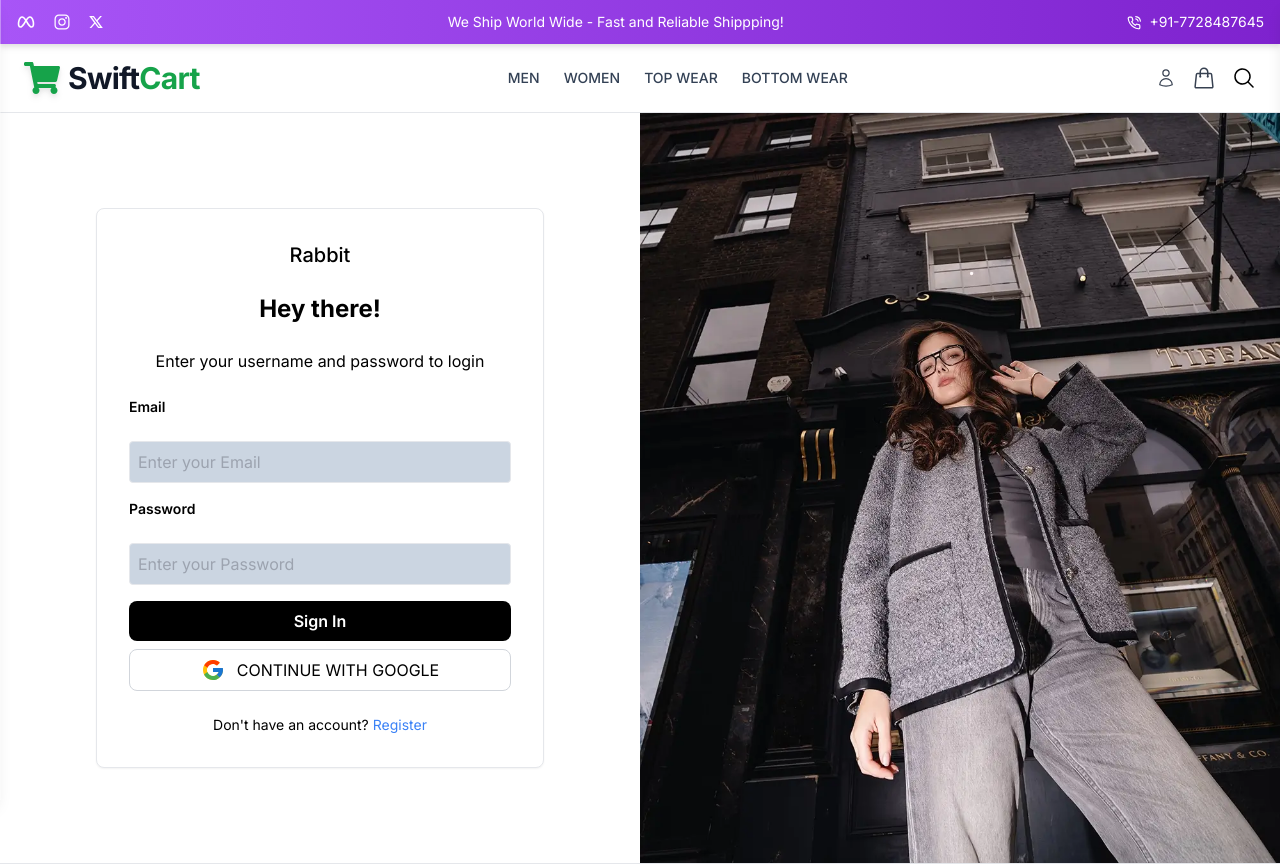
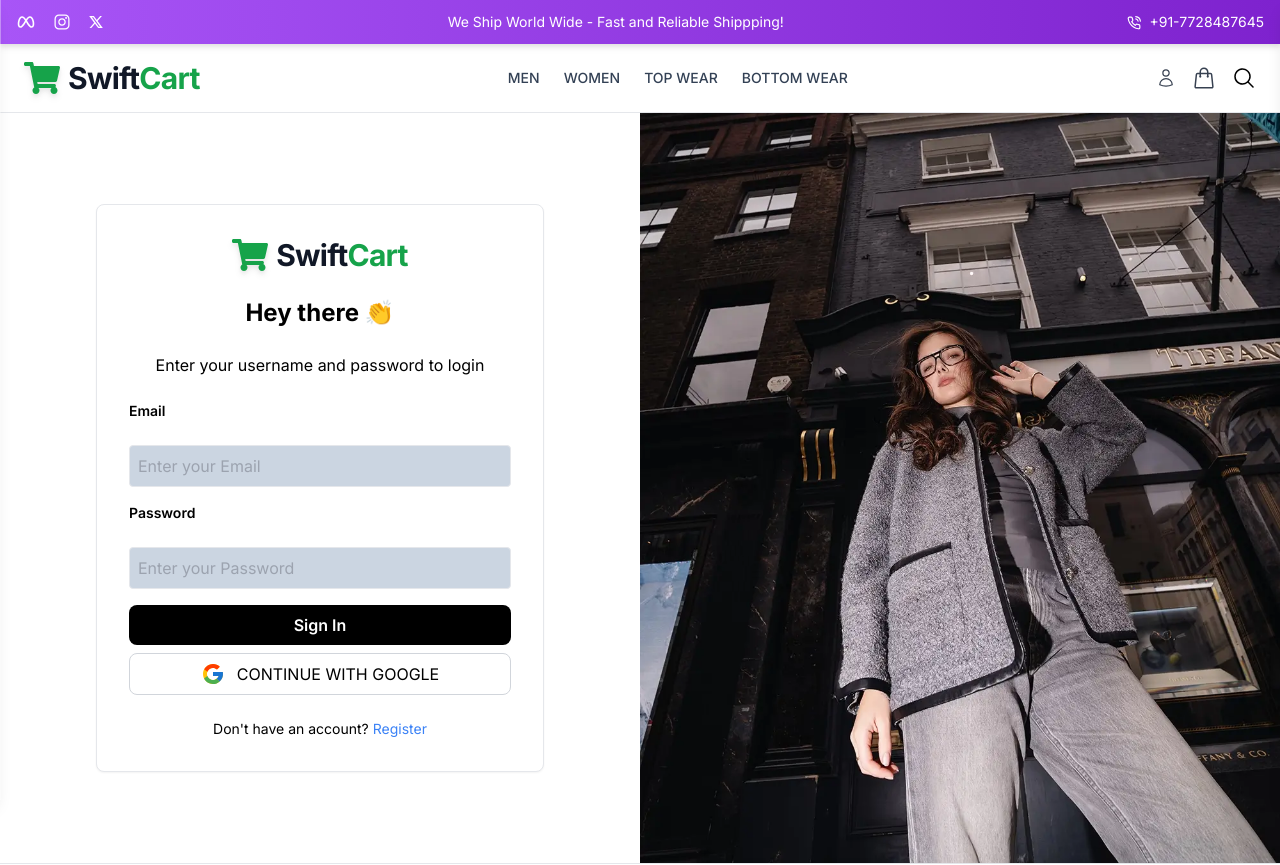
Before and after one commit to jaydeepmalvya02/E-Commerce_platform, a React (Vite) app in the folder Client/: page /login in a window 1280 px wide. Shown: the top 865 px of the page. Built offline with nearby package versions, Linux system fonts and the light colour scheme; no server answers.

Commit message:
fixed error in importing productlogo

```diff
--- a/Client/src/components/Common/Navbar.jsx
+++ b/Client/src/components/Common/Navbar.jsx
@@ -10,7 +10,7 @@ import CartDrawer from '../Layout/CartDrawer'
 import { IoMdClose } from 'react-icons/io'
 import { useSelector } from 'react-redux'
 import { FaShoppingCart } from "react-icons/fa";
-import SwiftCartBrand from '../Logo/productLogo'
+import SwiftCartBrand from '../Logo/ProductLogo'
 
 const Navbar = () => {
   const [drawerOpen, setDrawerOpen] = useState(false);
--- a/Client/src/pages/Login.jsx
+++ b/Client/src/pages/Login.jsx
@@ -6,6 +6,7 @@ import { useDispatch, useSelector } from "react-redux";
 import { useEffect } from "react";
 import { mergeCart } from "../redux/slices/cartSlice";
 import OAuth from "../components/Auth/OAuth";
+import SwiftCartBrand from "../components/Logo/ProductLogo.jsx";
 const Login = () => {
   const [email, setEmail] = useState("");
   const [password, setPassword] = useState("");
@@ -44,9 +45,10 @@ const Login = () => {
           className="w-full max-w-md bg-white p-8 rounded-lg border shadow-sm "
         >
           <div className="flex justify-center mb-6">
-            <h2 className="text-xl font-medium">Rabbit</h2>
+            {/* <h2 className="text-xl font-medium">Rabbit</h2> */}
+            <SwiftCartBrand/>
           </div>
-          <h2 className="text-2xl font-bold text-center mb-6">Hey there!</h2>
+          <h2 className="text-2xl font-bold text-center mb-6">Hey there 👏</h2>
           <p className="text-center mb-6 ">
             Enter your username and password to login
           </p>
--- a/Client/src/pages/Register.jsx
+++ b/Client/src/pages/Register.jsx
@@ -6,6 +6,7 @@ import { useDispatch, useSelector } from "react-redux";
 import { useEffect } from "react";
 import { mergeCart } from "../redux/slices/cartSlice";
 import OAuth from "../components/Auth/OAuth";
+import SwiftCartBrand from "../components/Logo/ProductLogo";
 const Register = () => {
   const [name, setName] = useState("");
   const [email, setEmail] = useState("");
@@ -49,9 +50,10 @@ const Register = () => {
           className="w-full max-w-md bg-white p-8 rounded-lg border shadow-sm"
         >
           <div className="flex justify-center mb-6">
-            <h2 className="text-xl font-medium">Rabbit</h2>
+            {/* <h2 className="text-xl font-medium">Rabbit</h2> */}
+            <SwiftCartBrand/>
           </div>
-          <h2 className="text-2xl font-bold text-center ">Hey There!</h2>
+          <h2 className="text-2xl font-bold text-center ">Hey There 👏</h2>
           <p className="text-center mb-6">Enter your credentials</p>
 
           <div className="mb-4">
```
